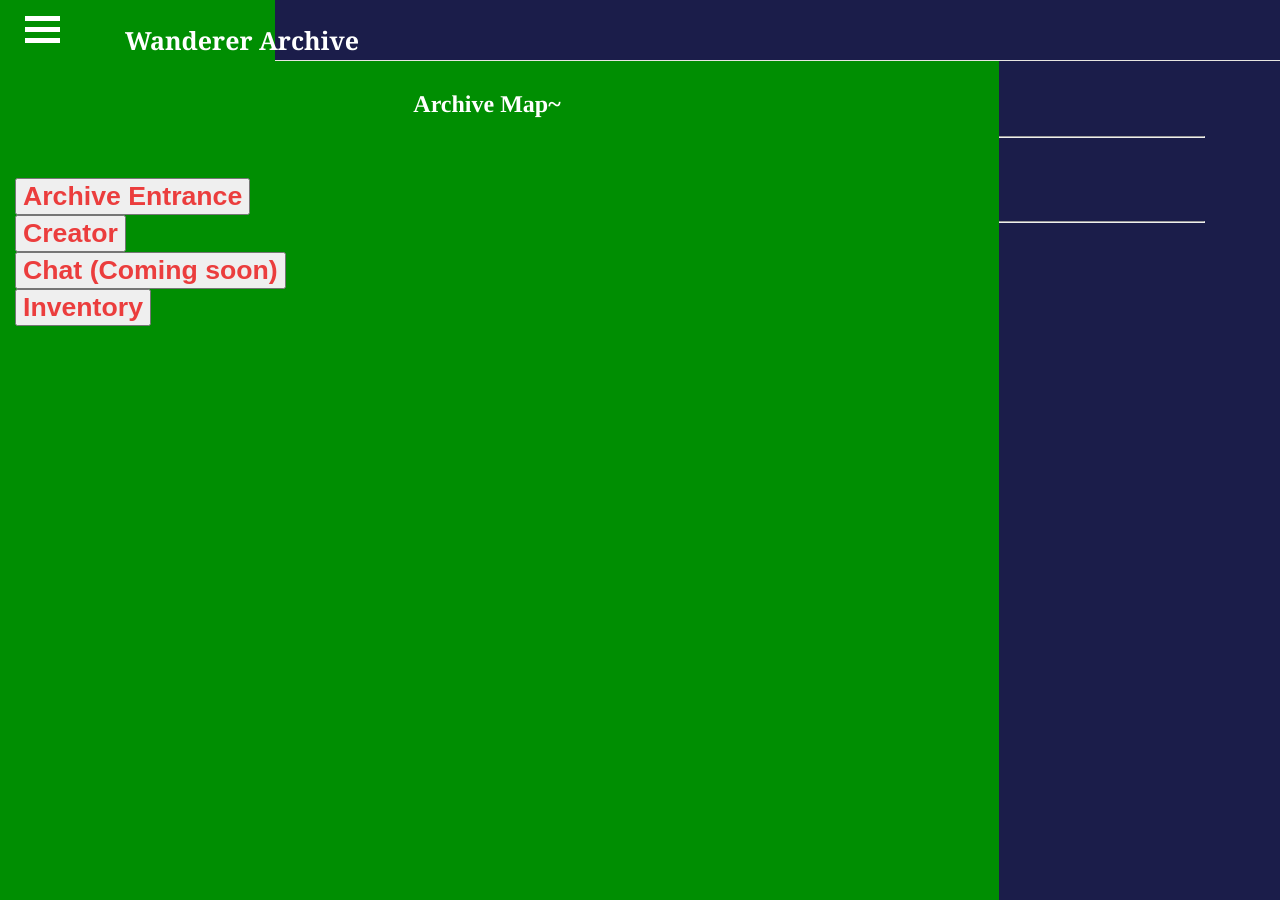
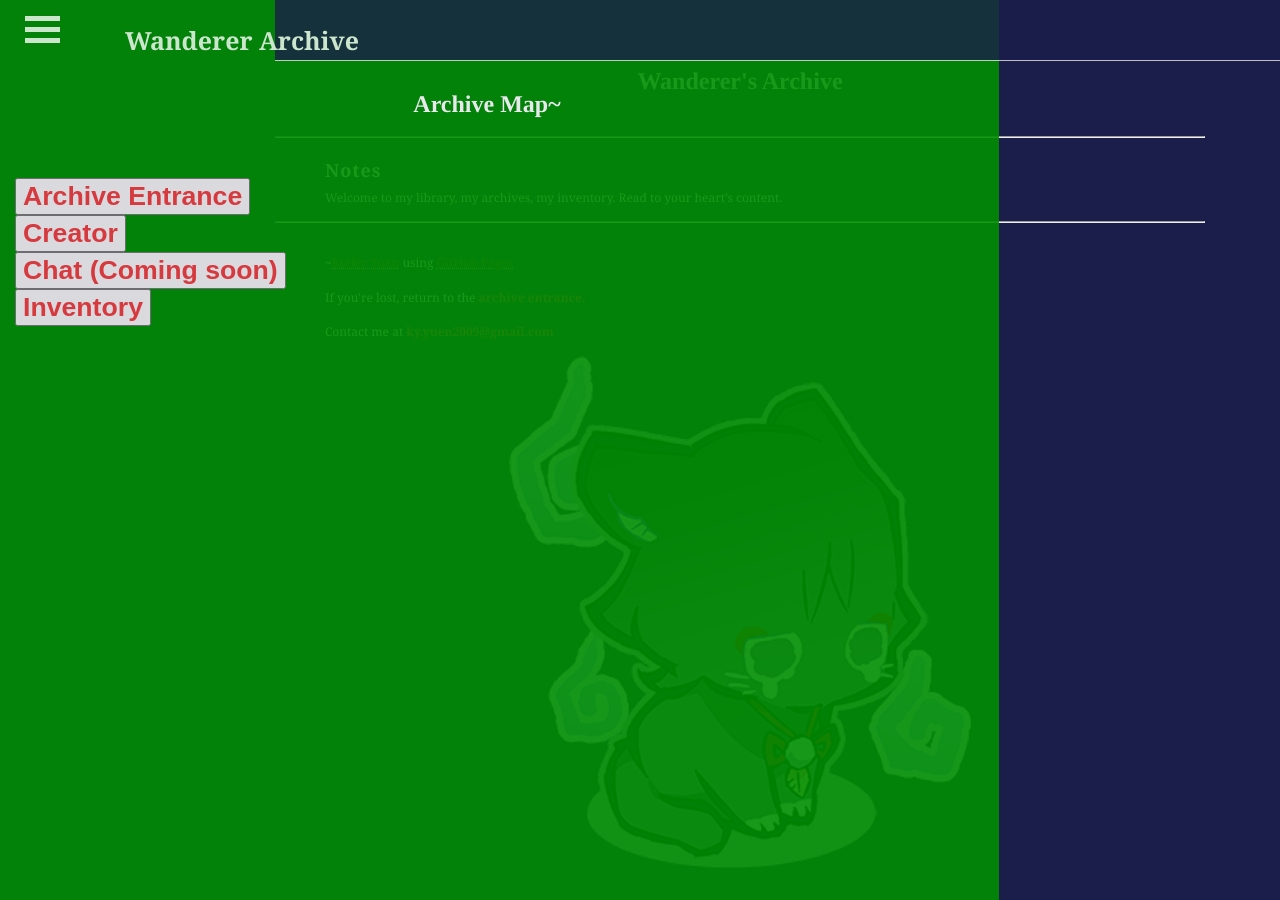
Before and after one commit to Rewind789/wanderer-archive, a Jekyll site: the page built from notes.md, in a window 1280 px wide. Built offline with Jekyll 4.4.1, drawn with Linux system fonts in a browser that asks for light colours; our own code applies the rules of GitHub Pages for plain Markdown files.

Commit message:
Update main.css

```diff
--- a/assets/css/main.css
+++ b/assets/css/main.css
@@ -15,9 +15,10 @@
   position: fixed;
   /*background-color: black;/* #6a6b6c can be used as a backup colour if black doesn't look nice */
   background-color: #1b1d4a;
-  width: 150%;
+  width: 300%;
   height: 60px;
   z-index: 1;
+  opacity: 0.8;
   /*opacity: 0.8;*/
   border-bottom: 1px solid #e8e6e1;
 }
@@ -26,11 +27,12 @@
   background-color: #EB3D3D;
   position: fixed;
   width: 22%;
-  margin-top: -30px;
+  margin-top: 0px;
   margin-left: -300px;
   height: 110%;
   transform: 0.5s;
   overflow: auto;
+  opacity: 0.9;
 }
 
 .lis {
```
